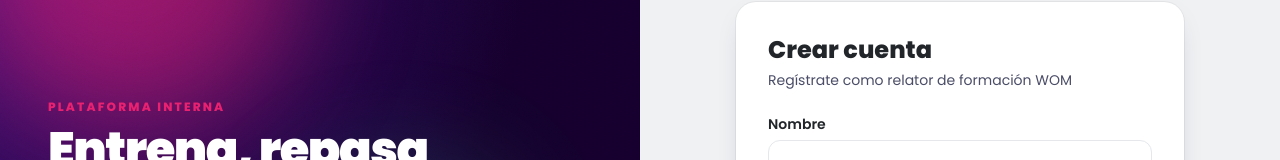
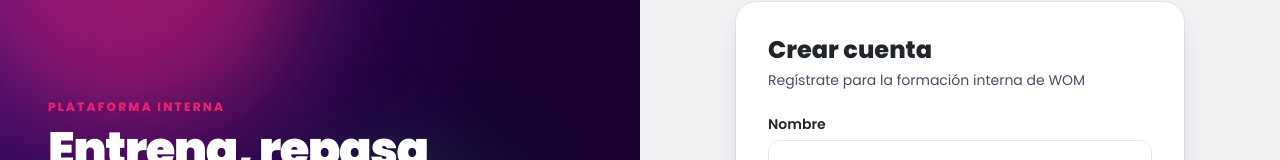
Before and after one commit to pabloignaciohurtado/Formacion-Wom-App, a React (Vite) app: page /registro in a window 1280 px wide. Shown: the part 150-310 px from the top of the page. Built offline with nearby package versions, Linux system fonts and the light colour scheme; no server answers.

Commit message:
feat(roles): el registro ya no dice «relator de formación WOM»
Quien se registra nace como ejecutivo, inactivo, a la espera de que un
administrador lo habilite. Decirle «relator» en la primera pantalla que ve
era exactamente el error de vocabulario que este PR corrige.

```diff
--- a/src/pages/Registro.tsx
+++ b/src/pages/Registro.tsx
@@ -58,7 +58,7 @@ export default function Registro() {
       <Tarjeta className="p-8">
         <h1 className="text-2xl font-extrabold">Crear cuenta</h1>
         <p className="mb-6 mt-1 text-sm text-tinta-suave">
-          Regístrate como relator de formación WOM
+          Regístrate para la formación interna de WOM
         </p>
 
         <form onSubmit={handleSubmit} className="space-y-4">
```
